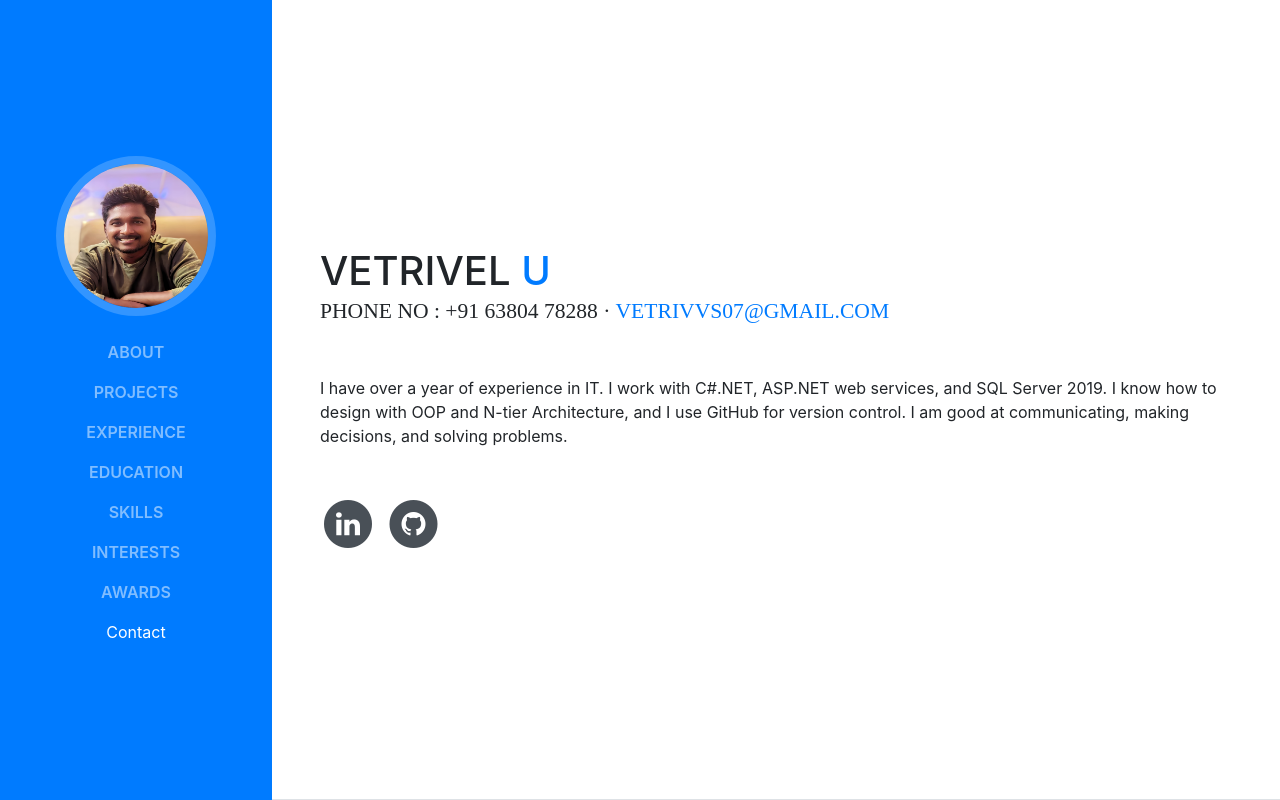
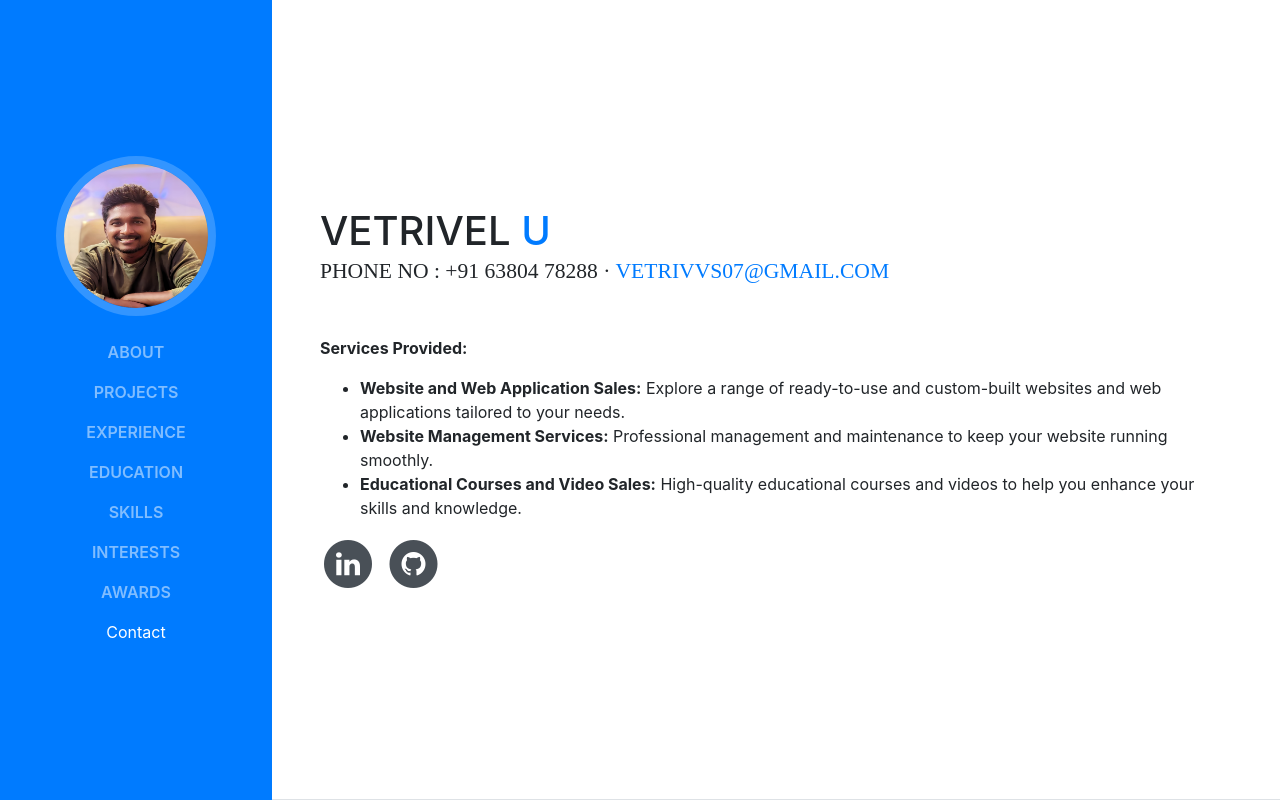
Before and after one commit to vetrivk/MyProtfolioWebsite, a website with bundled scripts: page index.html in a window 1280 px wide. Shown: the top 800 px of the page. Built offline with nearby package versions, Linux system fonts and the light colour scheme; a script that the page names is missing; a web font is replaced by a local one.

Commit message:
update index

```diff
--- a/index.html
+++ b/index.html
@@ -160,13 +160,25 @@
             Phone No : +91 63804 78288 ·
             <a href="mailto:vetrivvs07@gmail.com">vetrivvs07@gmail.com</a>
           </div>
-          <p class="mb-5">
-            I have over a year of experience in IT. I work with C#.NET, ASP.NET
-            web services, and SQL Server 2019. I know how to design with OOP and
-            N-tier Architecture, and I use GitHub for version control. I am good
-            at communicating, making decisions, and solving problems.
-          </p>
-          <ul class="list-inline list-social-icons mb-0">
+          <p><strong>Services Provided:</strong></p>
+          <ul>
+            <li>
+              <strong>Website and Web Application Sales:</strong> Explore a
+              range of ready-to-use and custom-built websites and web
+              applications tailored to your needs.
+            </li>
+            <li>
+              <strong>Website Management Services:</strong> Professional
+              management and maintenance to keep your website running smoothly.
+            </li>
+            <li>
+              <strong>Educational Courses and Video Sales:</strong> High-quality
+              educational courses and videos to help you enhance your skills and
+              knowledge.
+            </li>
+          </ul>
+
+          <ul class="list-inline list-social-icons mb-0 mt-2">
             <li class="list-inline-item">
               <a href="https://www.linkedin.com/in/vetrivelcoder/">
                 <span class="fa-stack fa-lg">
```
